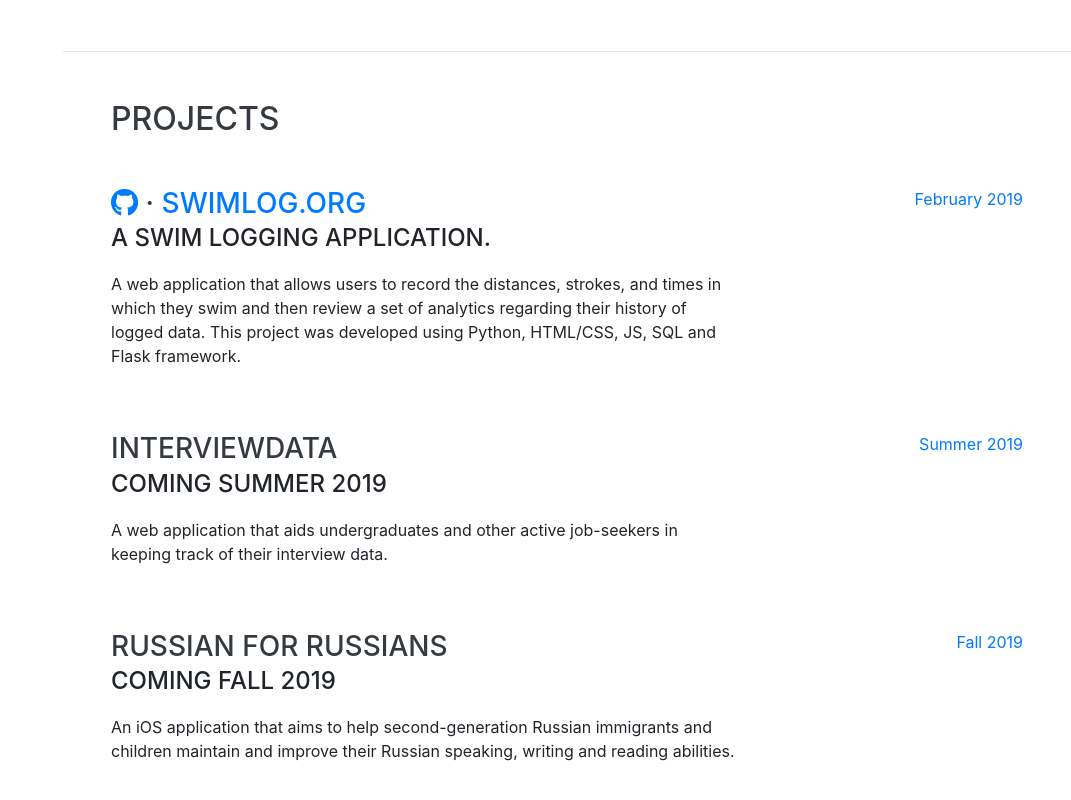
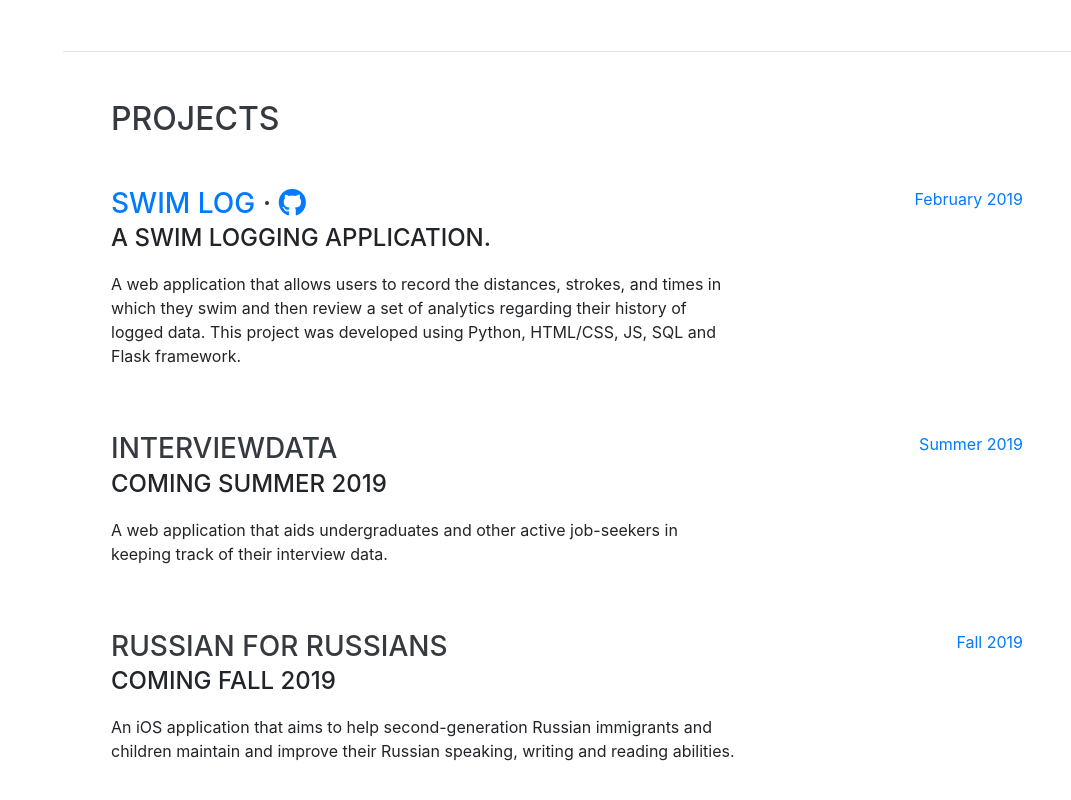
Before and after one commit to davidsalazkin/personal_portfolio, a website with bundled scripts: page index.html in a window 1280 px wide. Shown: the part 2354-3154 px from the top of the page, without its empty margins (209-1280 px from the left). Built offline with nearby package versions, Linux system fonts and the light colour scheme; a web font is replaced by a local one.

Commit message:
some more updates

```diff
--- a/index.html
+++ b/index.html
@@ -155,7 +155,7 @@
         <h2 class="mb-5">Projects</h2>
         <div class="resume-item d-flex flex-column flex-md-row justify-content-between mb-5">
           <div class="resume-content">
-            <h3 class="mb-0"><a href="https://github.com/davidsalazkin/swim_log"><i class="fab fa-github"></i></a> · <a href="http://www.swimlog.org">swimlog.org</a></h3>
+            <h3 class="mb-0"><a href="http://www.swimlog.org" target="_blank">Swim Log</a> · <a href="https://github.com/davidsalazkin/swim_log" target="_blank"><i class="fab fa-github"></i></a></h3>
             <div class="subheading mb-3">A swim logging application.</div>
             <p>A web application that allows users to record the distances, strokes, and times in which they swim and then review a set of analytics regarding their history of logged data. This project was developed using Python, HTML/CSS, JS, SQL and Flask framework.</p>
           </div>
```
